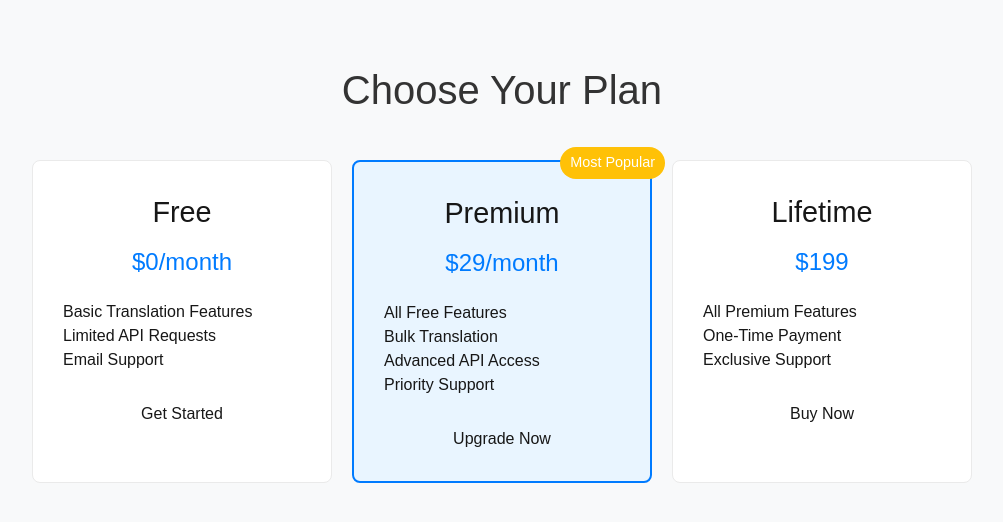
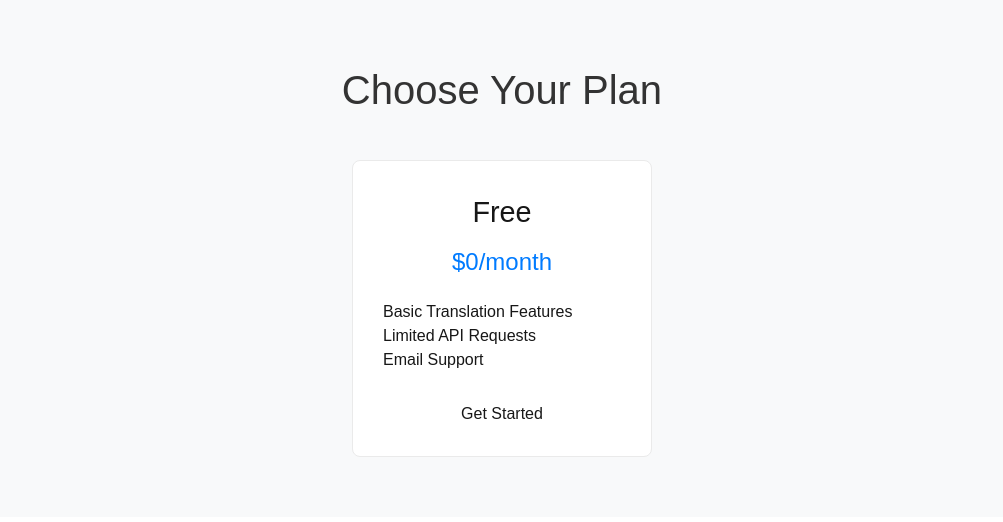
Before and after one commit to timeflowing/translayte, a Next.js app: page /pricing in a window 1280 px wide. Shown: the top 522 px of the page, without its empty margins (138-1141 px from the left). Built offline with nearby package versions, Linux system fonts and the light colour scheme.

Commit message:
price tier down

```diff
--- a/app/pricing/page.tsx
+++ b/app/pricing/page.tsx
@@ -18,30 +18,6 @@ const PricingPage: React.FC = () => {
             <li>Email Support</li>
           </ul>
           <Link href="/signup">Get Started</Link>
-        </div>
-        {/* Premium Tier */}
-        <div style={{ ...styles.pricingCard, ...styles.featuredCard }}>
-          <div style={styles.badge}>Most Popular</div>
-          <h3 style={styles.cardHeading}>Premium</h3>
-          <p style={styles.price}>$29/month</p>
-          <ul style={styles.list}>
-            <li>All Free Features</li>
-            <li>Bulk Translation</li>
-            <li>Advanced API Access</li>
-            <li>Priority Support</li>
-          </ul>
-          <Link href="/signup">Upgrade Now</Link>
-        </div>
-        {/* Lifetime Tier */}
-        <div style={styles.pricingCard}>
-          <h3 style={styles.cardHeading}>Lifetime</h3>
-          <p style={styles.price}>$199</p>
-          <ul style={styles.list}>
-            <li>All Premium Features</li>
-            <li>One-Time Payment</li>
-            <li>Exclusive Support</li>
-          </ul>
-          <Link href="/payment">Buy Now</Link>
         </div>
       </div>
     </section>
```
